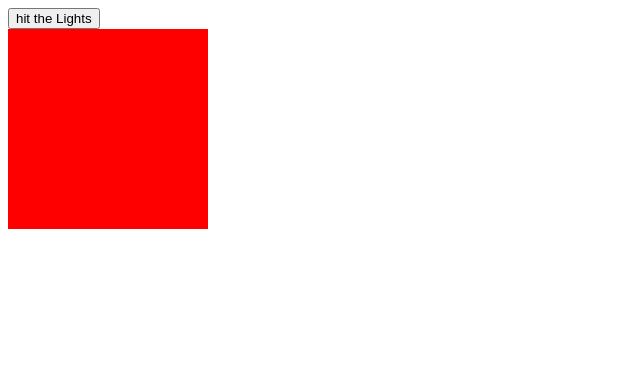
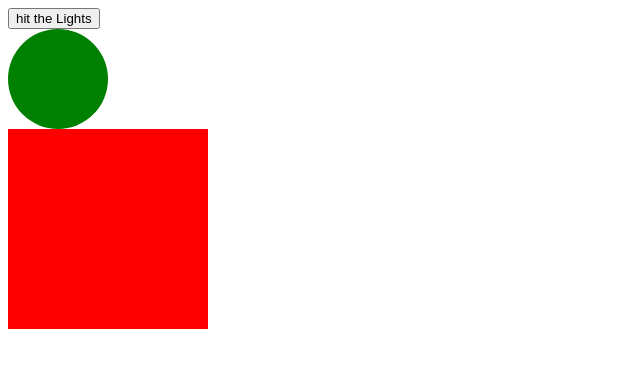
Before and after one commit to randallknickerbocker/JQuery, a plain HTML site: page index.html in a window 1280 px wide. Shown: the whole page, without its empty margins (0-640 px from the left). Drawn offline with nearby package versions, Linux system fonts and the light colour scheme.

Commit message:
Added ball emlent with .click animate.

```diff
--- a/index.html
+++ b/index.html
@@ -9,14 +9,27 @@
           height:200px;
           background:red;
       }
+
+     #ball{
+     	width:100px;
+        height:100px;
+        background:green;
+        border-radius:50px;
+        position:relative;
+        left:0px;
+     }
+
+
  </style>
 </head>
 <body>
      <input type="button" value="hit the Lights" id="lightSwitch"/>
+        <div id="ball"></div>
 
-        <div id="square">
 
-        </div>
+       <div id="square"></div>
+
+
         <script src="js/custom.js"></script>
 
      </body>
--- a/js/custom.js
+++ b/js/custom.js
@@ -6,8 +6,12 @@ $(document).ready(function(){
          flipTheLightSwitch();
 	});
 
+    $("ball").click(function(){
+    	$("#ball").animate( {left:"+=100"} );
+    });
 
-	function flipTheLightSwitch(){
+
+     function flipTheLightSwitch(){
        if(isLightOn){
 
        	   $("body").css("background","black");
```
